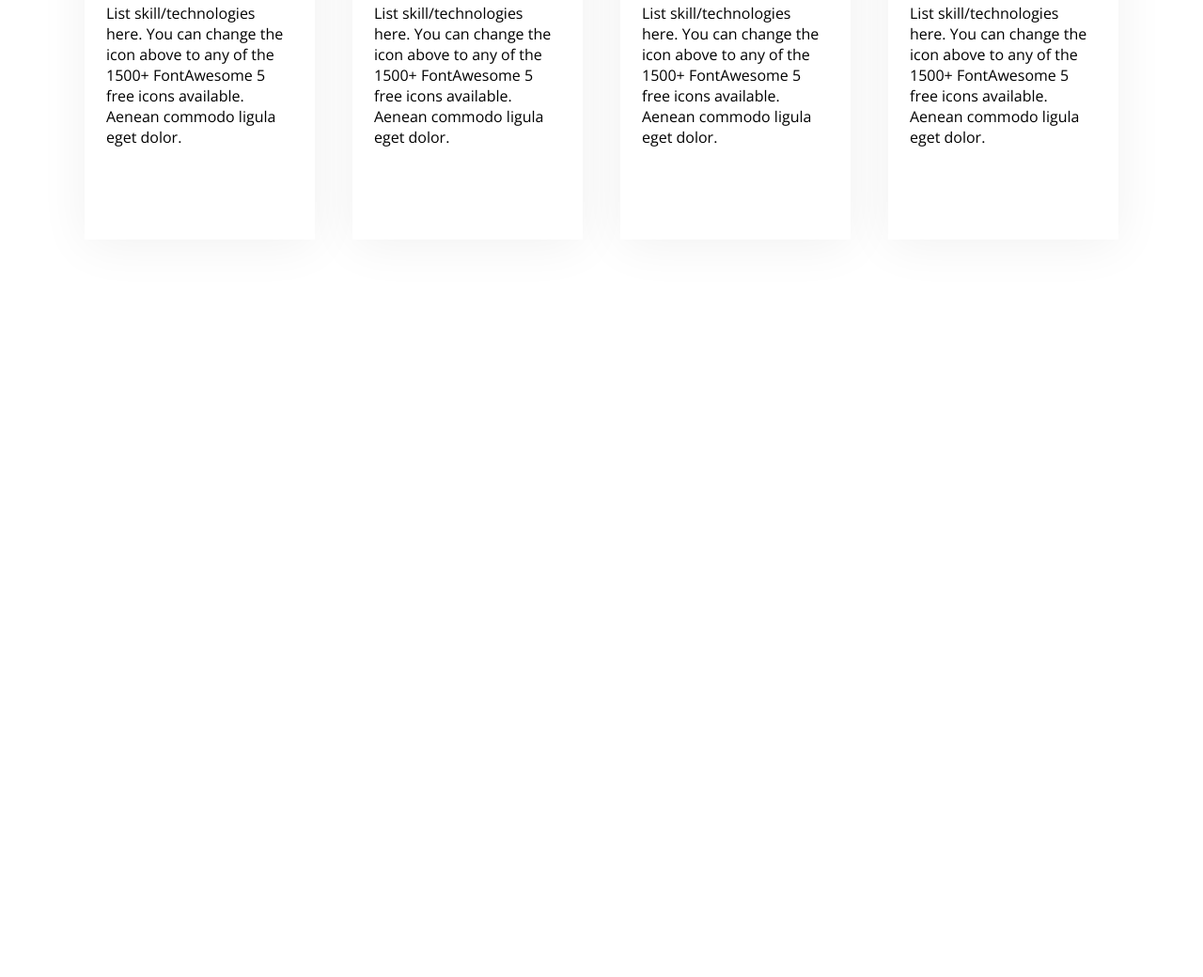
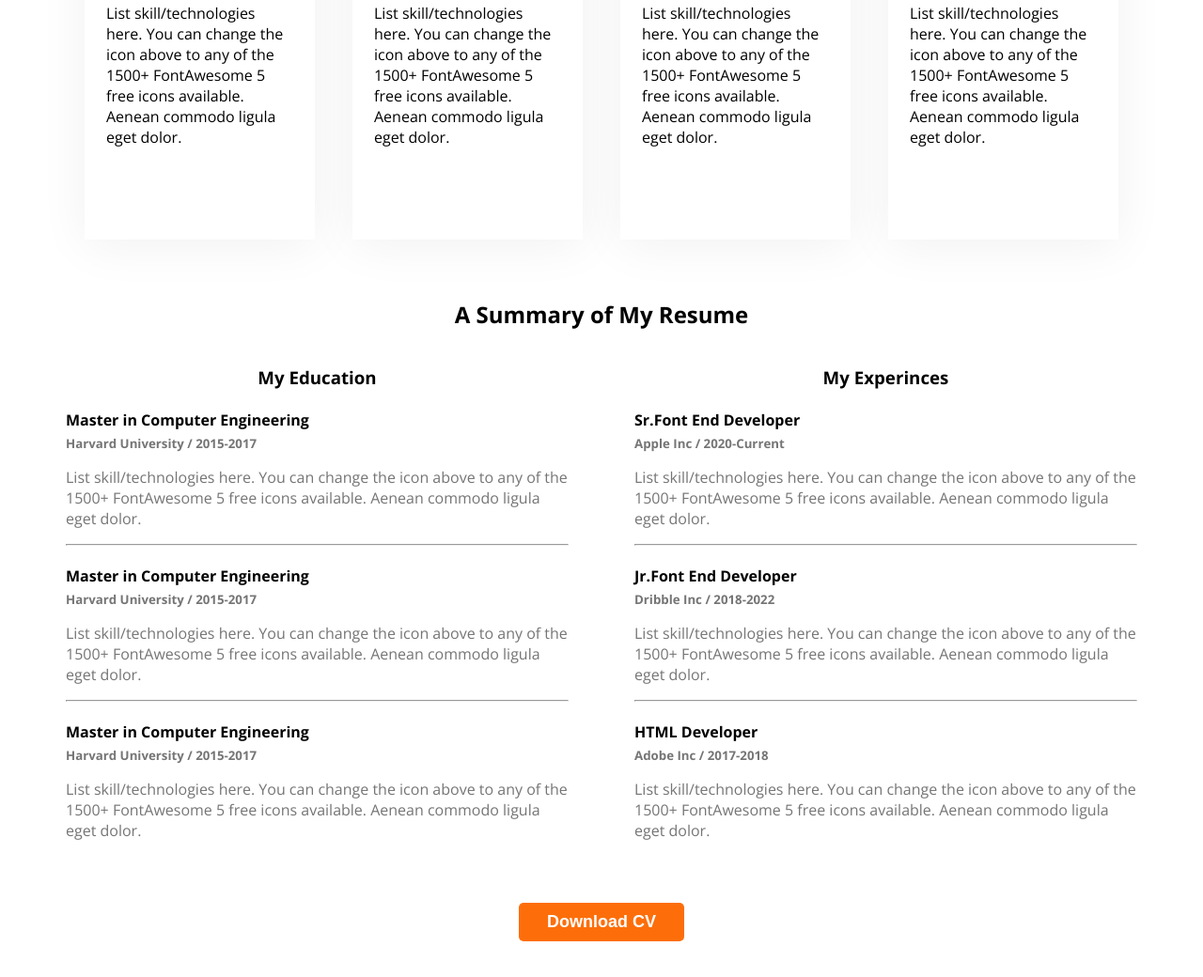
Before and after one commit to HachiburRahman/Basic-Portfolio, a plain HTML site: page index.html in a window 1280 px wide. Shown: the part 1955-2995 px from the top of the page at 94% size. Before the commit the page ends 2273 px from the top, so only its background shows below. Drawn offline with nearby package versions, Linux system fonts and the light colour scheme.

Commit message:
Add experience

```diff
--- a/index.html
+++ b/index.html
@@ -1,13 +1,16 @@
 <!DOCTYPE html>
 <html lang="en">
   <head>
-    <meta charset="UTF-8">
-    <meta name="viewport" content="width=device-width, initial-scale=1.0">
+    <meta charset="UTF-8" />
+    <meta name="viewport" content="width=device-width, initial-scale=1.0" />
     <title>Basisc Portfolio</title>
-    <link rel="preconnect" href="https://fonts.googleapis.com">
-<link rel="preconnect" href="https://fonts.gstatic.com" crossorigin>
-<link href="https://fonts.googleapis.com/css2?family=Open+Sans:ital,wght@0,300..800;1,300..800&display=swap" rel="stylesheet">
-    <link rel="stylesheet" href="style.css">
+    <link rel="preconnect" href="https://fonts.googleapis.com" />
+    <link rel="preconnect" href="https://fonts.gstatic.com" crossorigin />
+    <link
+      href="https://fonts.googleapis.com/css2?family=Open+Sans:ital,wght@0,300..800;1,300..800&display=swap"
+      rel="stylesheet"
+    />
+    <link rel="stylesheet" href="style.css" />
   </head>
   <body>
     <header class="secondary-color-style">
@@ -17,26 +20,33 @@
           <li><a href="" class="Dark02">Portfolio</a></li>
           <li><a href="" class="Dark02">Blog</a></li>
           <button class="but1">Hire Me</button>
-
         </ul>
       </nav>
       <div class="banner-container">
         <div class="title-container">
           <h4>Hi,I am</h4>
           <h1>Hachibur Rahman</h1>
-            <p>I am a full stack web developer.I am seeking a job for implement and share my knowledge with others.</p>
-            <br>
+          <p>
+            I am a full stack web developer.I am seeking a job for implement and
+            share my knowledge with others.
+          </p>
+          <br />
           <button class="btn2">Download CV</button>
           <button class="btn3">Contact</button>
-
         </div>
-        <img src="images/hardy.png" alt="">
+        <img src="images/hardy.png" alt="" />
       </div>
     </header>
     <main>
       <section class="about secondary-color-style">
         <h1 class="about-title">About Me</h1>
-            <p class="about-description">I, m a designer & developer with a passion for web design. I enjoy developing simple, clean and slick websites that provide real value to the end user. Thousands of clients have procured exceptional resulfs while working with me. Delivering work within time and budget which meets clients requirements in our mata.</p>
+        <p class="about-description">
+          I, m a designer & developer with a passion for web design. I enjoy
+          developing simple, clean and slick websites that provide real value to
+          the end user. Thousands of clients have procured exceptional resulfs
+          while working with me. Delivering work within time and budget which
+          meets clients requirements in our mata.
+        </p>
         <div class="about-items">
           <div class="about-item">
             <p class="about-item-para">Name:</p>
@@ -58,37 +68,124 @@
       </section>
       <section class="skills-container">
         <h1>What I Do</h1>
-            <p>I have more than 10 years experience building software for clients all over the world. Below is a quick overview of my main technical skill sets and technologies i use. Want to find out more about my experience? Check out my online resume and project portfolio.</p>
+        <p>
+          I have more than 10 years experience building software for clients all
+          over the world. Below is a quick overview of my main technical skill
+          sets and technologies i use. Want to find out more about my
+          experience? Check out my online resume and project portfolio.
+        </p>
         <div class="skills-container-box">
           <div class="skills">
-                    <img src="icons/js.png" alt="">
+            <img src="icons/js.png" alt="" />
             <h4 class="skill-title">Javascript</h4>
-                    <p class="skill-description">List skill/technologies here. You can change the icon above to any of the 1500+ FontAwesome 5 free icons available. Aenean commodo ligula eget dolor.</p>
+            <p class="skill-description">
+              List skill/technologies here. You can change the icon above to any
+              of the 1500+ FontAwesome 5 free icons available. Aenean commodo
+              ligula eget dolor.
+            </p>
           </div>
           <div class="skills">
-                    <img src="icons/react.png" alt="">
+            <img src="icons/react.png" alt="" />
             <h4 class="skill-title">React</h4>
-                    <p class="skill-description">List skill/technologies here. You can change the icon above to any of the 1500+ FontAwesome 5 free icons available. Aenean commodo ligula eget dolor.</p>
+            <p class="skill-description">
+              List skill/technologies here. You can change the icon above to any
+              of the 1500+ FontAwesome 5 free icons available. Aenean commodo
+              ligula eget dolor.
+            </p>
           </div>
           <div class="skills">
-                    <img src="icons/nodejs.png" alt="">
+            <img src="icons/nodejs.png" alt="" />
             <h4 class="skill-title">Node.js</h4>
-                    <p class="skill-description">List skill/technologies here. You can change the icon above to any of the 1500+ FontAwesome 5 free icons available. Aenean commodo ligula eget dolor.</p>
+            <p class="skill-description">
+              List skill/technologies here. You can change the icon above to any
+              of the 1500+ FontAwesome 5 free icons available. Aenean commodo
+              ligula eget dolor.
+            </p>
           </div>
           <div class="skills">
-                    <img src="icons/mongo.png" alt="">
+            <img src="icons/mongo.png" alt="" />
             <h4 class="skill-title">MongoDB</h4>
-                    <p class="skill-description">List skill/technologies here. You can change the icon above to any of the 1500+ FontAwesome 5 free icons available. Aenean commodo ligula eget dolor.</p>
+            <p class="skill-description">
+              List skill/technologies here. You can change the icon above to any
+              of the 1500+ FontAwesome 5 free icons available. Aenean commodo
+              ligula eget dolor.
+            </p>
+          </div>
+        </div>
+      </section>
+      <section>
+        <h1 class="resume-title">A Summary of My Resume</h1>
+        <div class="resume-container">
+          <div class="resume-container-column">
+            <h3>My Education</h3>
+            <div class="resume-container-column-box">
+              <h4 class="resume-container-column-box-title">Master in Computer Engineering</h4>
+              <h5 class="resume-container-column-box-place">Harvard University / 2015-2017</h5>
+              <p class="resume-container-column-box-description">
+                List skill/technologies here. You can change the icon above to
+                any of the 1500+ FontAwesome 5 free icons available. Aenean
+                commodo ligula eget dolor.
+              </p>
+            </div>
+            <hr>
+            <div class="resume-container-column-box">
+              <h4 class="resume-container-column-box-title">Master in Computer Engineering</h4>
+              <h5 class="resume-container-column-box-place">Harvard University / 2015-2017</h5>
+              <p class="resume-container-column-box-description">
+                List skill/technologies here. You can change the icon above to
+                any of the 1500+ FontAwesome 5 free icons available. Aenean
+                commodo ligula eget dolor.
+              </p>
+            </div>
+            <hr>
+            <div class="resume-container-column-box">
+              <h4 class="resume-container-column-box-title">Master in Computer Engineering</h4>
+              <h5 class="resume-container-column-box-place">Harvard University / 2015-2017</h5>
+              <p class="resume-container-column-box-description">
+                List skill/technologies here. You can change the icon above to
+                any of the 1500+ FontAwesome 5 free icons available. Aenean
+                commodo ligula eget dolor.
+              </p>
+            </div>
+          </div>
+          <div class="resume-container-column">
+            <h3>My Experinces</h3>
+            <div class="resume-container-column-box">
+              <h4 class="resume-container-column-box-title">Sr.Font End Developer</h4>
+              <h5 class="resume-container-column-box-place">Apple Inc / 2020-Current</h5>
+              <p class="resume-container-column-box-description">
+                List skill/technologies here. You can change the icon above to
+                any of the 1500+ FontAwesome 5 free icons available. Aenean
+                commodo ligula eget dolor.
+              </p>
+            </div>
+            <hr>
+            <div class="resume-container-column-box">
+              <h4 class="resume-container-column-box-title">Jr.Font End Developer</h4>
+              <h5 class="resume-container-column-box-place">Dribble Inc / 2018-2022</h5>
+              <p class="resume-container-column-box-description">
+                List skill/technologies here. You can change the icon above to
+                any of the 1500+ FontAwesome 5 free icons available. Aenean
+                commodo ligula eget dolor.
+              </p>
+            </div>
+            <hr>
+            <div class="resume-container-column-box">
+              <h4 class="resume-container-column-box-title">HTML Developer</h4>
+              <h5 class="resume-container-column-box-place">Adobe Inc / 2017-2018</h5>
+              <p class="resume-container-column-box-description">
+                List skill/technologies here. You can change the icon above to
+                any of the 1500+ FontAwesome 5 free icons available. Aenean
+                commodo ligula eget dolor.
+              </p>
             </div>
           </div>
 
-
+        </div>
+        <button class="btn4">Download CV</button>
       </section>
 
     </main>
-    <footer>
-
-    </footer>
-
+    <footer></footer>
   </body>
 </html>
--- a/style.css
+++ b/style.css
@@ -28,6 +28,9 @@ header{
 }
 .Dark02{
     color: #474747;
+}
+.Dark03{
+    color: #757575;
 }
 
 nav{
@@ -169,3 +172,37 @@ section{
     margin-bottom: 40px;
 
 }
+
+
+/* Resume style */
+
+.resume-container{
+    display: flex;
+    gap: 70px;
+}
+.resume-container-column-box{
+    text-align: left;
+}
+.resume-container-column-box-description{
+    color: #757575;
+    /* margin-top: 5px; */
+}
+.resume-container-column-box-place{
+    color: #757575;
+    margin-top:0px;
+    margin-bottom: 0px;
+    padding: 0px;
+}
+.resume-container-column-box-title{
+    margin-bottom: 5px;
+}
+.btn4{
+    font-size: 18px;
+    font-weight: bold;
+    padding: 10px 30px;
+    background-color: #FD6E0A;
+    border-radius: 5px;
+    color: white;
+    border: none;
+    margin: 50px;
+}
```
Lines whose indentation alone changed are shown as unchanged.
